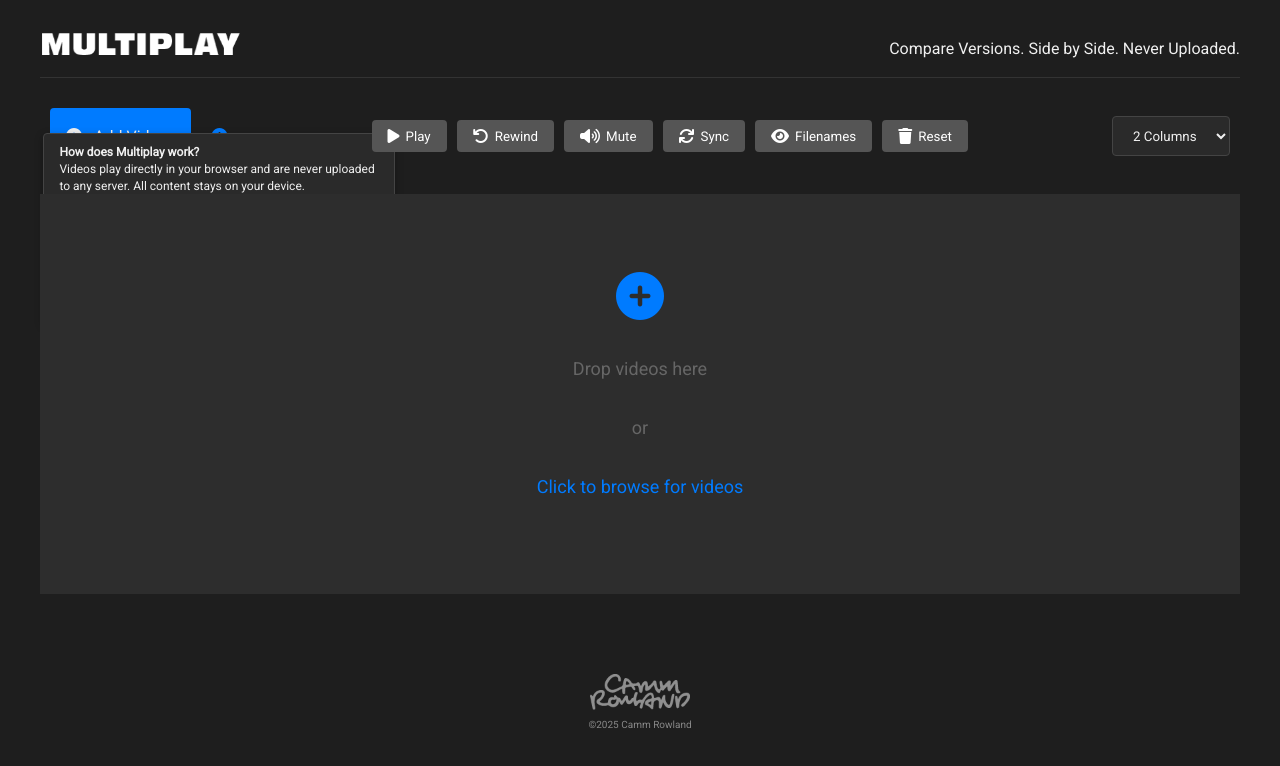
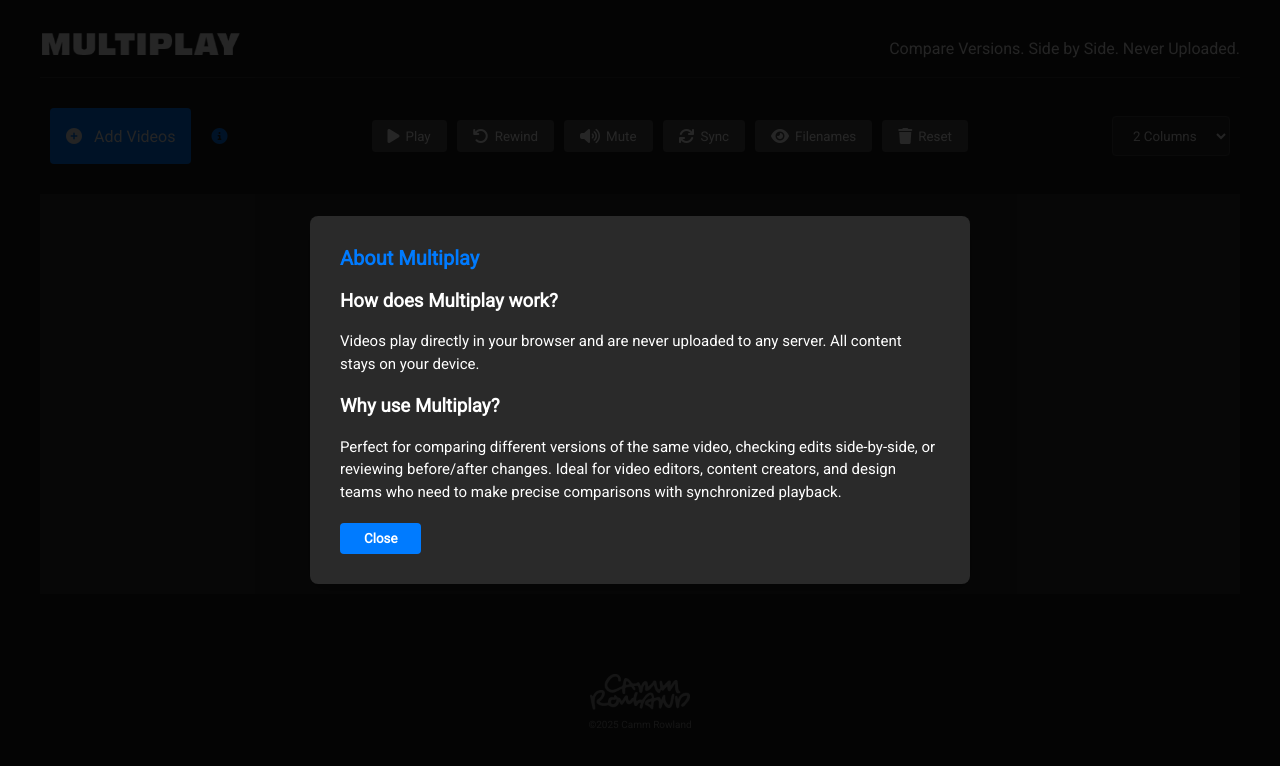
Before and after one commit to cammrowland/multiplay, a plain HTML site: page index.html in a window 1280 px wide. Both pictures are taken after a click on the icon 219 px from the left and 136 px from the top of the page. Drawn offline with Linux system fonts and the light colour scheme.

Commit message:
Add files via upload

```diff
--- a/index.html
+++ b/index.html
@@ -445,40 +445,77 @@
             background-color: #006FCE;
         }
 
+        /* Info overlay styles */
+        .info-overlay {
+            position: fixed;
+            top: 0;
+            left: 0;
+            right: 0;
+            bottom: 0;
+            background-color: rgba(0, 0, 0, 0.85);
+            color: white;
+            z-index: 9999;
+            display: flex;
+            flex-direction: column;
+            align-items: center;
+            justify-content: center;
+            padding: 20px;
+            text-align: center;
+            display: none; /* Hidden by default */
+        }
+
+        .info-content {
+            background-color: #2a2a2a;
+            border-radius: 8px;
+            padding: 30px;
+            max-width: 600px;
+            box-shadow: 0 5px 20px rgba(0, 0, 0, 0.3);
+            text-align: left;
+        }
+
+        .info-content h2 {
+            margin-top: 0;
+            color: #007BFF;
+            margin-bottom: 20px;
+            font-size: 20px;
+        }
+
+        .info-content p {
+            margin-bottom: 16px;
+            font-size: 15px;
+            line-height: 1.5;
+        }
+
+        .info-content section {
+            margin-bottom: 20px;
+        }
+
+        .info-close {
+            background-color: #007BFF;
+            color: white;
+            border: none;
+            padding: 8px 24px;
+            margin-top: 20px;
+            border-radius: 4px;
+            cursor: pointer;
+            font-weight: bold;
+            align-self: center;
+        }
+
+        .info-close:hover {
+            background-color: #0062cc;
+        }
+
         .privacy-info {
             display: inline-flex;
             align-items: center;
             margin-left: 10px;
             color: #007BFF;
             cursor: pointer;
-            position: relative;
         }
 
         .info-icon {
             font-size: 16px;
-        }
-
-        .info-tooltip {
-            position: absolute;
-            background-color: #2a2a2a;
-            color: #f0f0f0;
-            padding: 10px 15px;
-            border-radius: 4px;
-            width: 320px;
-            top: 25px;
-            left: 50%;
-            transform: translateX(-50%);
-            z-index: 9999;
-            box-shadow: 0 3px 8px rgba(0, 0, 0, 0.3);
-            font-size: 12px;
-            line-height: 1.4;
-            display: none;
-            text-align: left;
-            border: 1px solid #444;
-        }
-
-        .info-tooltip.visible {
-            display: block;
         }
 
         select {
@@ -506,6 +543,28 @@
             from { opacity: 0; transform: translateX(20px); }
             to { opacity: 1; transform: translateX(0); }
         }
+
+        .animate-fade-in {
+            opacity: 0;
+            animation: fadeIn 0.5s ease-out forwards;
+        }
+
+        .animate-scale-in {
+            opacity: 0;
+            animation: scaleIn 0.5s ease-out forwards;
+        }
+
+        .animate-slide-in {
+            opacity: 0;
+            animation: slideInRight 0.5s ease-out forwards;
+        }
+
+        /* Add animation delay classes */
+        .delay-1 { animation-delay: 0.1s; }
+        .delay-2 { animation-delay: 0.2s; }
+        .delay-3 { animation-delay: 0.3s; }
+        .delay-4 { animation-delay: 0.4s; }
+        .delay-5 { animation-delay: 0.5s; }
 
         .animate-fade-in {
             opacity: 0;
@@ -638,6 +697,20 @@
 // Designed and developed by Camm Rowland
 -->
 <div class="container">
+<div id="info-overlay" class="info-overlay">
+    <div class="info-content">
+        <h2>About Multiplay</h2>
+        <section>
+            <h3>How does Multiplay work?</h3>
+            <p>Videos play directly in your browser and are never uploaded to any server. All content stays on your device.</p>
+        </section>
+        <section>
+            <h3>Why use Multiplay?</h3>
+            <p>Perfect for comparing different versions of the same video, checking edits side-by-side, or reviewing before/after changes. Ideal for video editors, content creators, and design teams who need to make precise comparisons with synchronized playback.</p>
+        </section>
+        <button class="info-close" onclick="closeInfoOverlay()">Close</button>
+    </div>
+</div>
 <div id="mobile-warning" class="mobile-warning">
     <i class="fas fa-desktop"></i>
     <h2>Desktop Site Recommended</h2>
@@ -656,13 +729,7 @@
 <label class="file-label" for="file-input"><i class="fas fa-plus-circle" style="margin-right: 6px;"></i> Add Videos</label>
 <input accept="video/*" class="file-input" id="file-input" multiple="" onchange="handleFileSelect(event)" type="file"/>
 <div class="privacy-info">
-  <i class="fas fa-info-circle info-icon" onclick="toggleInfoTooltip(this)"></i>
-  <div class="info-tooltip">
-    <strong>How does Multiplay work?</strong><br>
-    Videos play directly in your browser and are never uploaded to any server. All content stays on your device.<br><br>
-    <strong>Why use Multiplay?</strong><br>
-    Perfect for comparing different versions of the same video, checking edits side-by-side, or reviewing before/after changes. Ideal for video editors, content creators, and design teams who need to make precise comparisons with synchronized playback.
-  </div>
+  <i class="fas fa-info-circle info-icon" onclick="showInfoOverlay()"></i>
 </div>
 </div>
 <div class="center-controls">
@@ -773,6 +840,20 @@
             document.cookie = "mobile_warning_dismissed=true; path=/";
         }
 
+        // Function to show the info overlay
+        function showInfoOverlay() {
+            document.getElementById('info-overlay').style.display = 'flex';
+            // Prevent scrolling when overlay is shown
+            document.body.style.overflow = 'hidden';
+        }
+
+        // Function to close the info overlay
+        function closeInfoOverlay() {
+            document.getElementById('info-overlay').style.display = 'none';
+            // Re-enable scrolling
+            document.body.style.overflow = '';
+        }
+
         // Function to toggle info tooltip visibility
         function toggleInfoTooltip(element) {
             const tooltip = element.nextElementSibling;
@@ -916,6 +997,9 @@
 
                 // Update the grid with the new videos
                 updateGridLayout();
+
+                // Enable control buttons
+                updateVideoControlsState();
             }
         }
 
```
